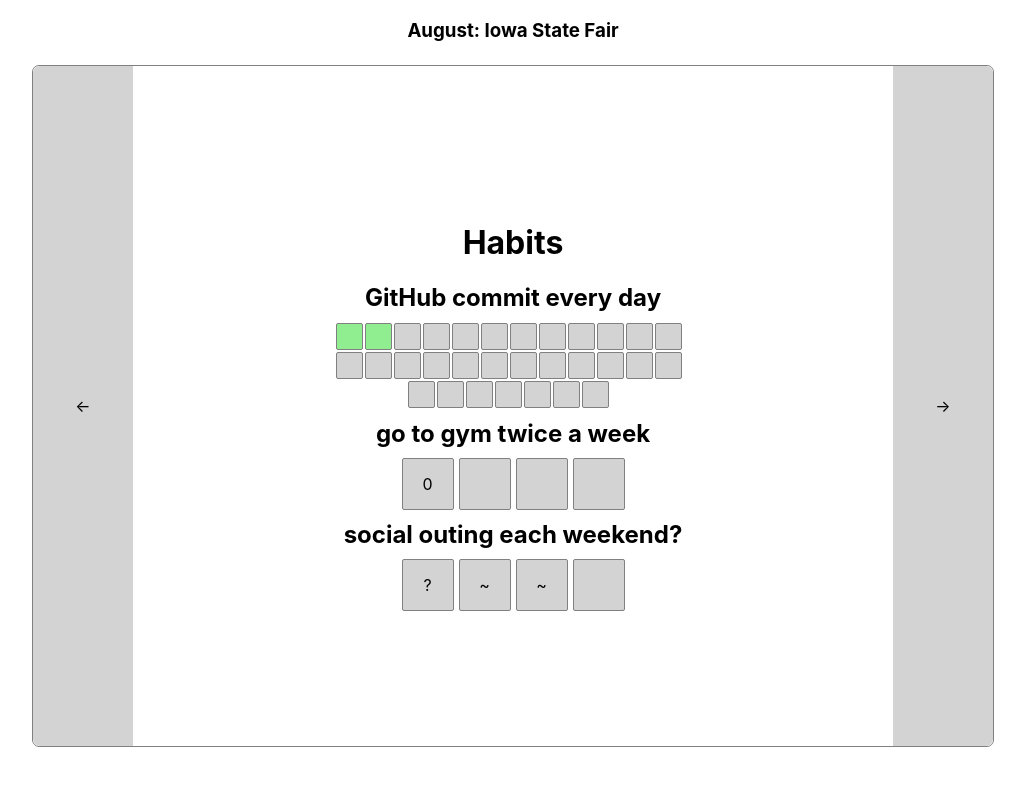
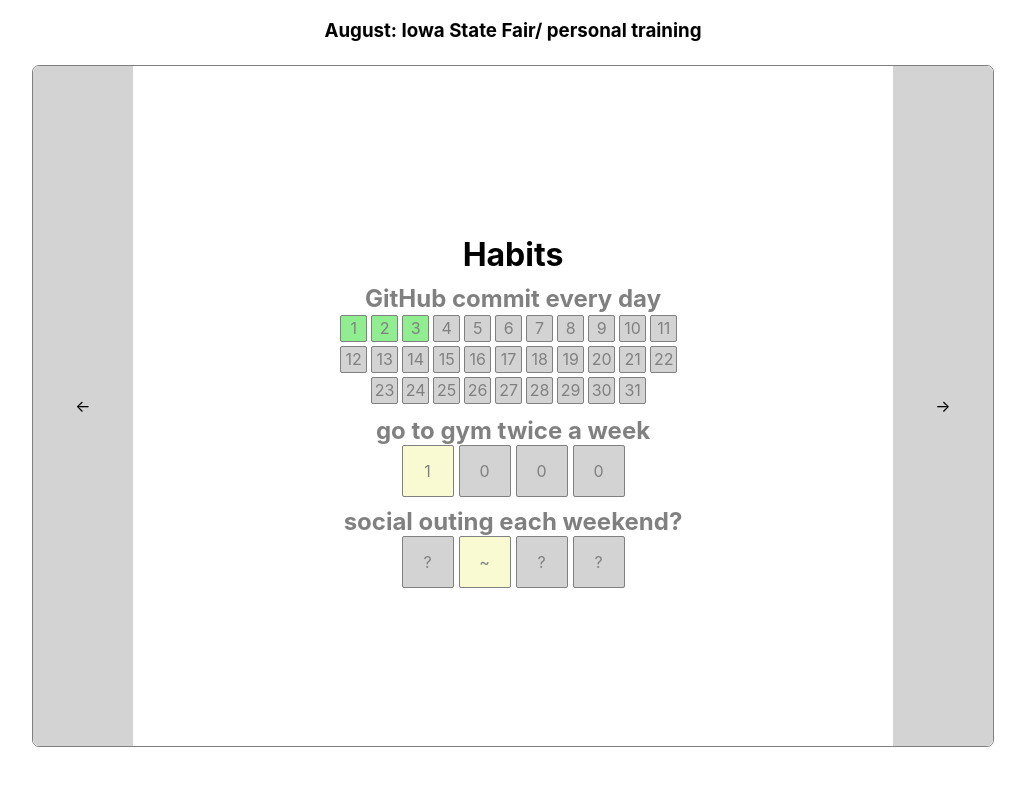
Before and after one commit to crochetcode/blog, a React (Create React App) app: page / in a window 1280 px wide. Both pictures are taken after a click on the element "<-". Shown: the top 786 px of the page, without its empty margins (127-1152 px from the left). Built offline with nearby package versions, Linux system fonts and the light colour scheme; the HTML template or start-up script is replaced by a standard one.

Commit message:
formatting

```diff
--- a/src/App.css
+++ b/src/App.css
@@ -9,8 +9,13 @@ body {
     flex-wrap: wrap;
 }
 
-h2, ul, p {
+h1, h2, ul, p {
     margin: 10px;
+}
+
+h2 {
+    color: gray;
+    margin-bottom: 0;
 }
 
 p {
@@ -83,6 +88,7 @@ li, li p {
     display: flex;
     justify-content: center;
     align-items: center;
+    color: gray;
 }
 
 .box-container {
@@ -93,19 +99,23 @@ li, li p {
     height: 25px;
     width: 25px;
     background: lightgreen;
-    margin: 1px;
+    margin: 2px;
 }
 
 .big-box {
     height: 50px;
     width: 50px;
-    background: lightsalmon;
+    background: lightgreen;
 }
 
 .gray {
     background: lightgray;
 }
 
+.yellow {
+    background: lightgoldenrodyellow;
+}
+
 .italic {
     font-style: italic;
 }
--- a/src/App.js
+++ b/src/App.js
@@ -4,7 +4,7 @@ import { Slideshow} from './components/slideshow'
 function App() {
   return (
     <>
-      <h3>August: Iowa State Fair</h3>
+      <h3>August: Iowa State Fair/ personal training</h3>
       <div className='container'>
         <Slideshow/>
       </div>
--- a/src/constants/slides.js
+++ b/src/constants/slides.js
@@ -1,14 +1,14 @@
-const commits = 2;
+const commits = 3;
 
-const smallGreenBoxes = Array(commits).fill(1).map(box => {
+const smallGreenBoxes = Array(commits).fill(1).map((_, i) => {
     return (
-        <div className='small-box'></div>
+        <div className='small-box'>{i + 1}</div>
     )
 })
 
-const smallGrayBoxes = Array(31 - commits).fill(1).map(box => {
+const smallGrayBoxes = Array(31 - commits).fill(1).map((_, i) => {
     return (
-        <div className='small-box gray'></div>
+        <div className='small-box gray'>{i + commits + 1}</div>
     )
 })
 
@@ -20,7 +20,7 @@ export const slides = [
                 <h2>Work: get a promotion</h2>
                 <h2>Gym: change body composition</h2>
                 <h2>Coding: make useful apps</h2>
-                <h2>Budget: track expenses</h2>
+                <h2>Budget: pay off mortgage, build retirement</h2>
             </>
         )
     },
@@ -36,17 +36,17 @@ export const slides = [
                 </div>
                 <h2>go to gym twice a week</h2>
                 <div className='container'>
+                    <div className='big-box gray yellow'>1</div>
                     <div className='big-box gray'>0</div>
-                    <div className='big-box gray'></div>
-                    <div className='big-box gray'></div>
-                    <div className='big-box gray'></div>
+                    <div className='big-box gray'>0</div>
+                    <div className='big-box gray'>0</div>
                 </div>
                 <h2>social outing each weekend?</h2>
                 <div className='container'>
                     <div className='big-box gray'>?</div>
-                    <div className='big-box gray'>~</div>
-                    <div className='big-box gray'>~</div>
-                    <div className='big-box gray'></div>
+                    <div className='big-box yellow'>~</div>
+                    <div className='big-box gray'>?</div>
+                    <div className='big-box gray'>?</div>
                 </div>
             </>
         )
```
